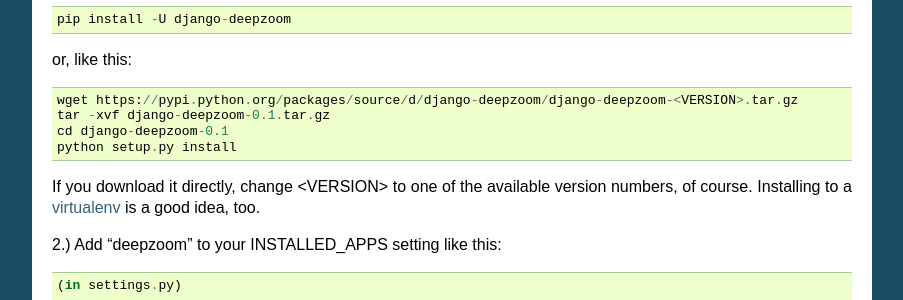
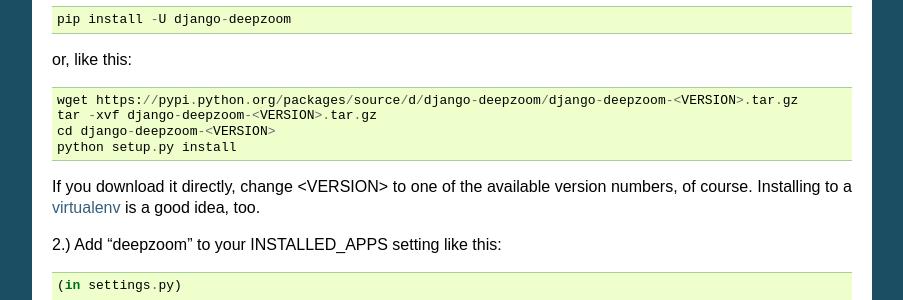
Before and after one commit to davidjcox/django-deepzoom, a Sphinx documentation site: the page built from docs/index.rst, in a window 1280 px wide and 900 px high, scrolled down 1681 px. Shown: the part 152-452 px from the top of the window, without its empty margins (198-1101 px from the left). Built offline with Sphinx 7.4.7, drawn with Linux system fonts in a browser that asks for light colours.

Commit message:
Changed explicit version reference to <VERSION> in index.rst, regenerated Sphinx html.

```diff
--- a/docs/index.rst
+++ b/docs/index.rst
@@ -108,8 +108,8 @@
 or, like this::
 
     wget https://pypi.python.org/packages/source/d/django-deepzoom/django-deepzoom-<VERSION>.tar.gz
-    tar -xvf django-deepzoom-0.1.tar.gz
-    cd django-deepzoom-0.1
+    tar -xvf django-deepzoom-<VERSION>.tar.gz
+    cd django-deepzoom-<VERSION>
     python setup.py install
 
 If you download it directly, change <VERSION> to one of the available version
```
Also changed, not shown: 3 other files.
